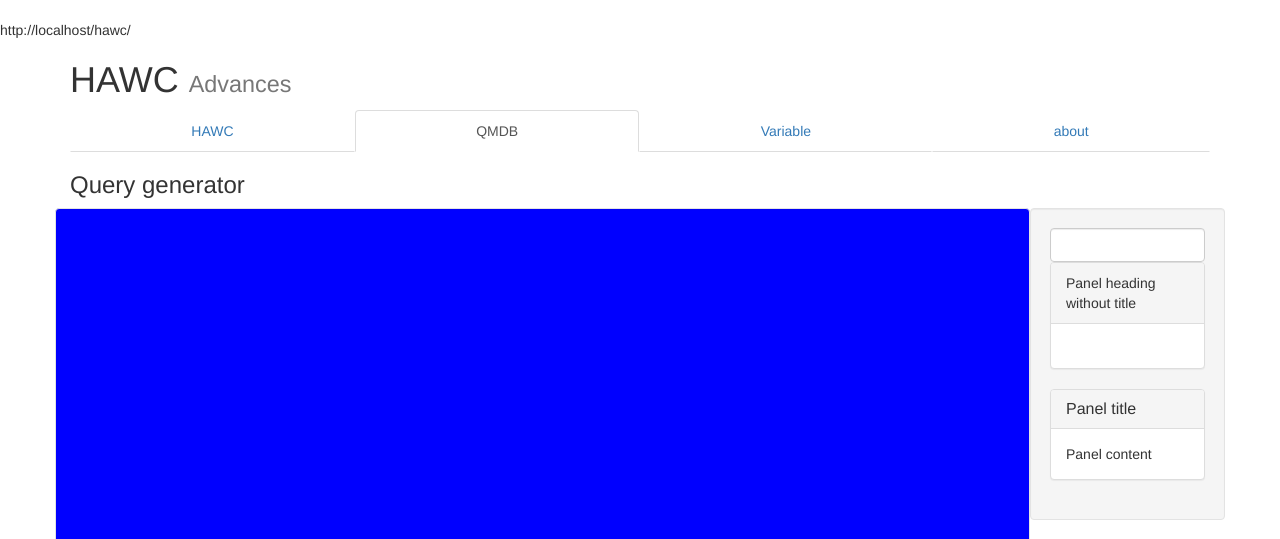
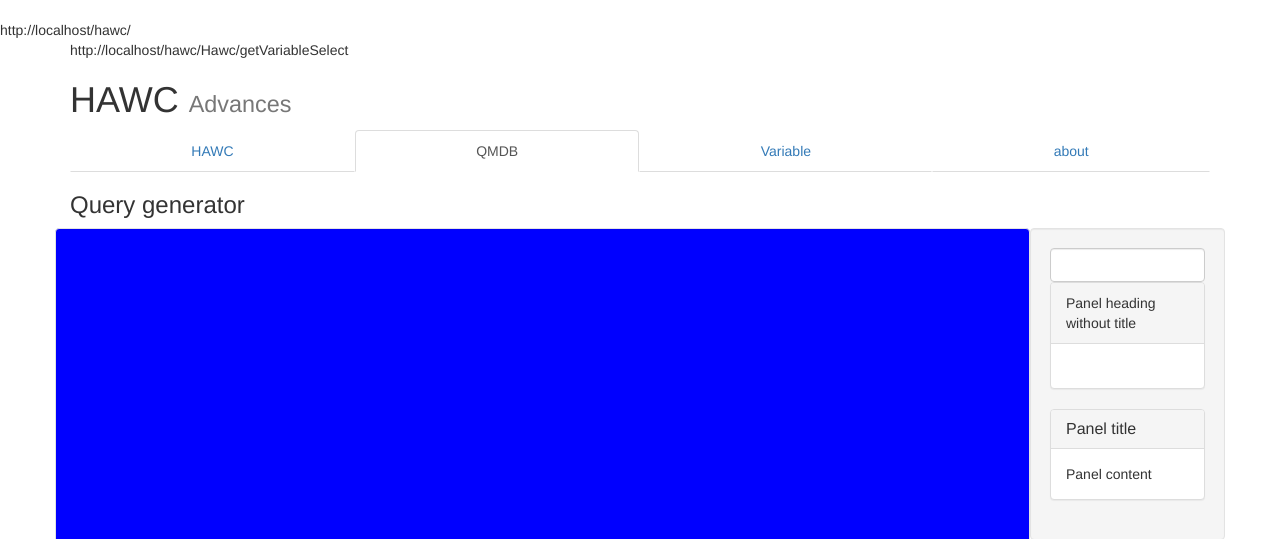
Before and after one commit to KurokiUrabe/hawc, a CodeIgniter app: page /hawc/ in a window 1280 px wide. Shown: the top 539 px of the page. Run offline with CodeIgniter, Linux system fonts and the light colour scheme; data that the repository does not hold is empty; some libraries are stand-ins or nearby versions.

Commit message:
FEAT:LLSLDALS

```diff
--- a/application/views/index.php
+++ b/application/views/index.php
@@ -26,6 +26,7 @@
 	<body>
 		<div class="container">
 			<div class="masthead">
+			<?php echo base_url("Hawc/getVariableSelect") ?>
 				<h1>HAWC <small>Advances</small></h1>
 				<nav>
 					<ul class="nav nav-tabs nav-justified">
```
